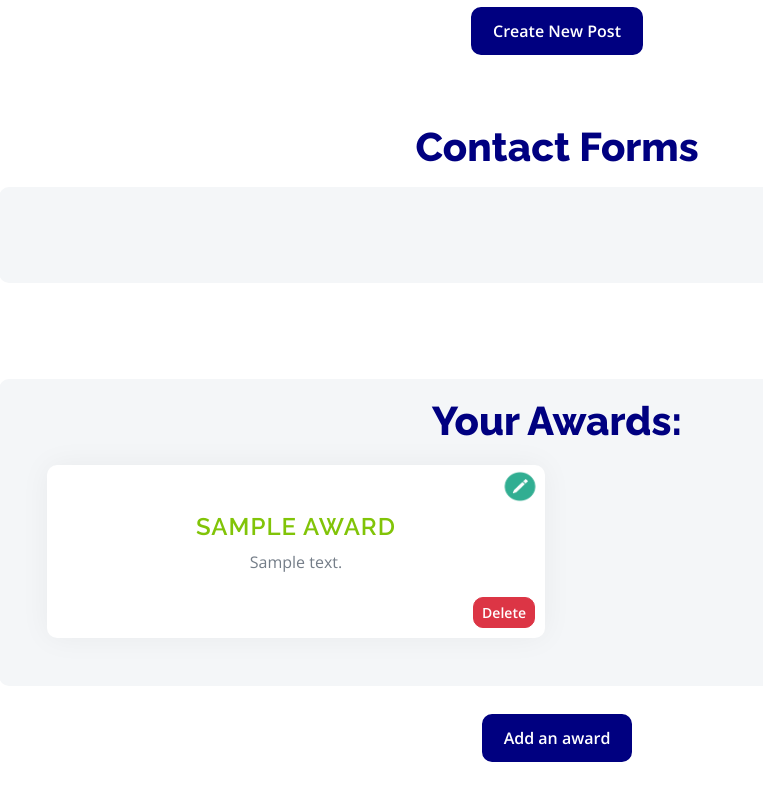
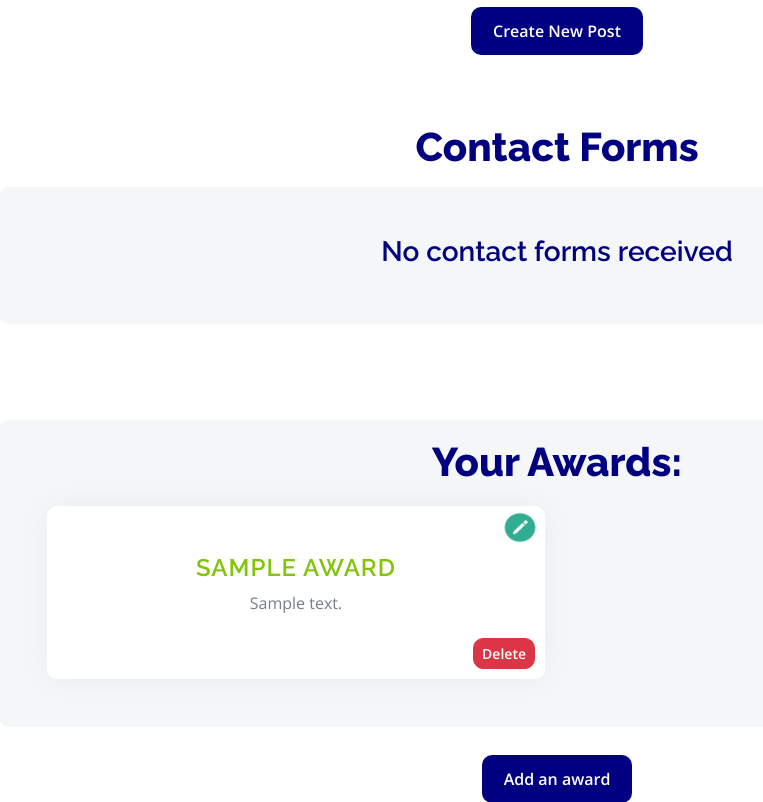
Before and after one commit to Sadliquid/My-Webpage, a Flask app: template templates/editor.html in a window 1280 px wide. Shown: the part 726-1528 px from the top of the page, without its empty margins (83-846 px from the left). Before the commit the page ends 1488 px from the top, so only its background shows below. Run offline with Flask 2, Linux system fonts and the light colour scheme; the template is opened without the code that fills it: most values are stand-ins (such as "Sample title", 1, 10 or a date in 2020); some libraries are stand-ins or nearby versions.

Commit message:
ADded error message for no contact forms

```diff
--- a/templates/editor.html
+++ b/templates/editor.html
@@ -157,6 +157,11 @@
             <p></p>
             <div class="bg-light p-5 rounded">
                 <div class="row g-4">
+                    {% if data.contactForms|length == 0 %}
+                    <div class="col-12">
+                        <h3 class="text-center">No contact forms received</h3>
+                    </div>
+                    {% endif %}
                     {% for timestamp, contactForm in data.contactForms.items() %}
                     <div class="col-md-6">
                         <div class="counter bg-white rounded p-5">
```
